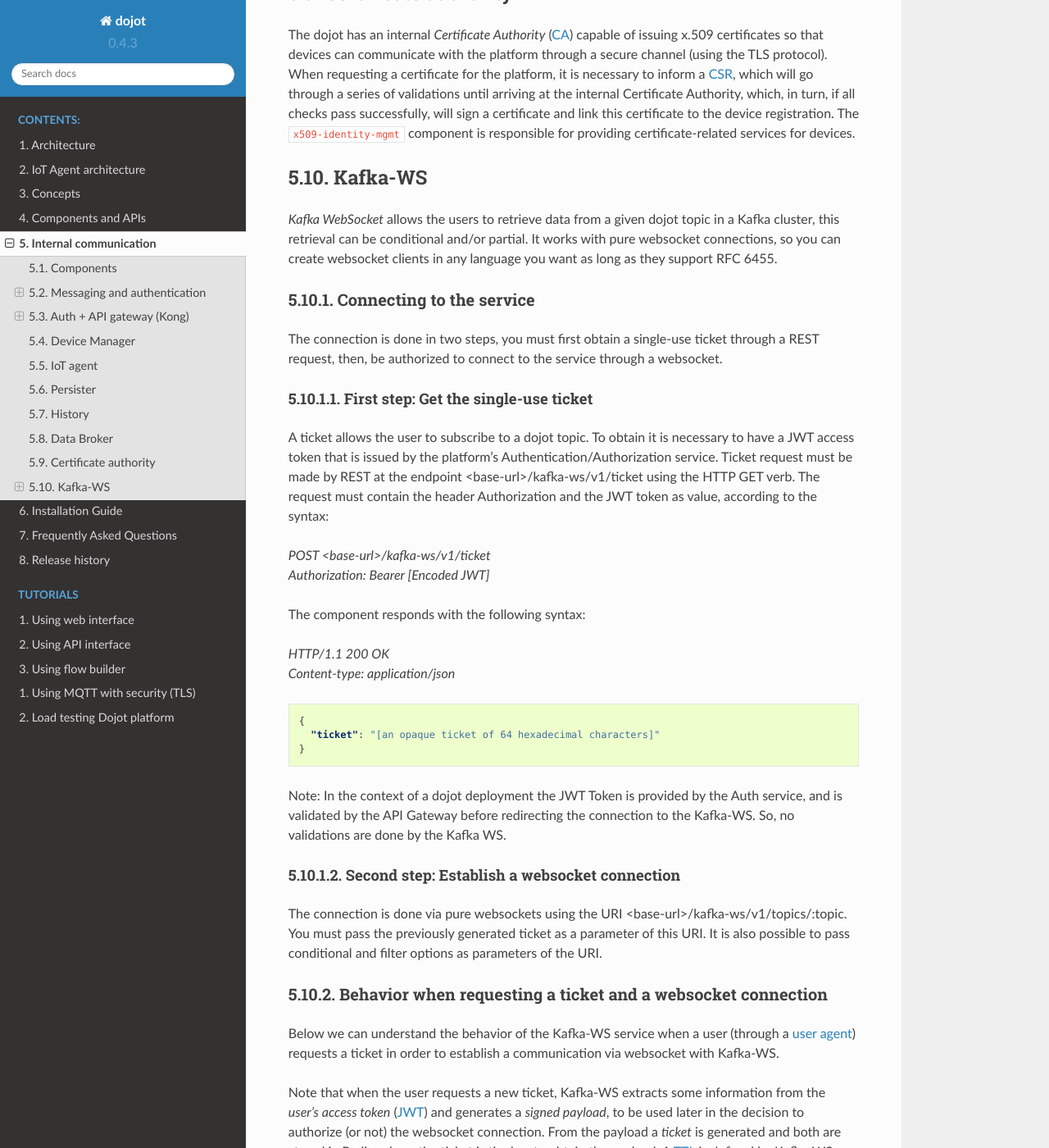
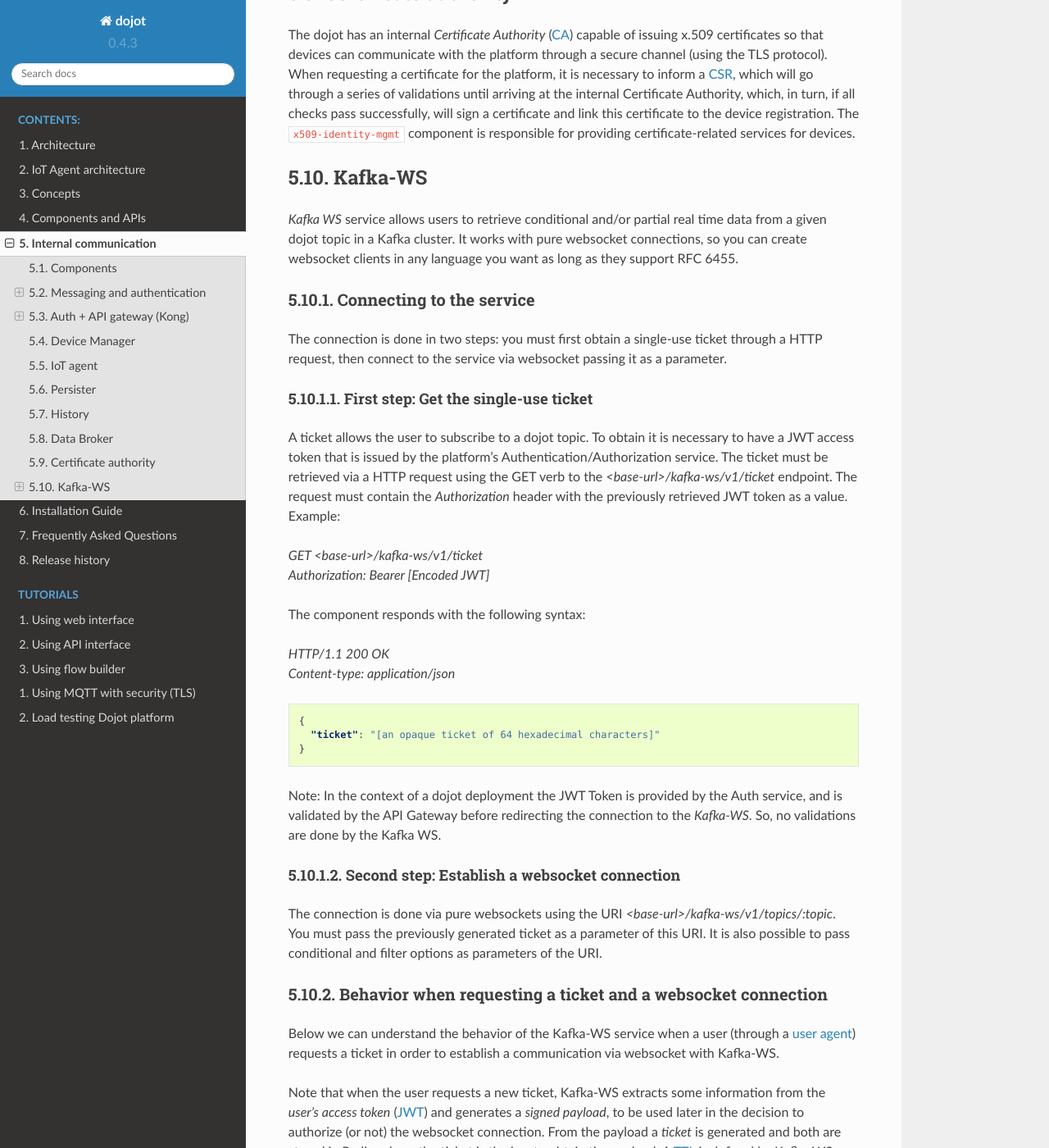
Before and after one commit to dojot/docs, a Sphinx documentation site: the page built from source/internal-communication.rst, in a window 1280 px wide and 1400 px high, scrolled down 6929 px. Shown: the whole window at 82% size. Built offline with Sphinx 7.4.7 and the Read the Docs theme 2.0.0, drawn with Linux system fonts in a browser that asks for light colours.

Commit message:
fixed more comments

```diff
--- a/source/architecture.rst
+++ b/source/architecture.rst
@@ -209,7 +209,7 @@
 device is transmitted over a secure (encrypted) channel and it is also possible
 to guarantee the integrity of the data.
 
-Kafka Websocket
+Kafka WS
 ***************
 This component is responsible for retrieving data from Apache Kafka through pure WebSocket
 connections. It was designed to allow dojot users to retrieve realtime raw and/or processed
--- a/source/internal-communication.rst
+++ b/source/internal-communication.rst
@@ -557,27 +557,27 @@
 Kafka-WS
 --------
 
-*Kafka WebSocket* allows the users to retrieve data from a given dojot
-topic in a Kafka cluster, this retrieval can be conditional and/or partial.
+*Kafka WS* service allows users to retrieve conditional and/or
+partial real time data from a given dojot topic in a Kafka cluster.
 It works with pure websocket connections, so you can create websocket
 clients in any language you want as long as they support RFC 6455.
 
 Connecting to the service
 ++++++++++++++++++++++++++
 
-The connection is done in two steps, you must first obtain a single-use ticket
-through a REST request, then, be authorized to connect to the service through
-a websocket.
+The connection is done in two steps: you must first obtain a single-use ticket
+through a HTTP request, then connect to the service via websocket passing it
+as a parameter.
 
 First step: Get the single-use ticket
 *************************************
 A ticket allows the user to subscribe to a dojot topic. To obtain it is necessary
 to have a JWT access token that is issued by the platform's Authentication/Authorization
-service. Ticket request must be made by REST at the endpoint <base-url>/kafka-ws/v1/ticket
-using the HTTP GET verb. The request must contain the header Authorization and the
-JWT token as value, according to the syntax:
+service. The ticket must be retrieved via a HTTP request using the GET verb to the
+`<base-url>/kafka-ws/v1/ticket` endpoint. The request must contain the `Authorization`
+header with the previously retrieved JWT token as a value. Example:
 
-| `POST <base-url>/kafka-ws/v1/ticket`
+| `GET <base-url>/kafka-ws/v1/ticket`
 | `Authorization: Bearer [Encoded JWT]`
 
 The component responds with the following syntax:
@@ -591,12 +591,12 @@
   }
 
 Note: In the context of a dojot deployment the JWT Token is provided by the Auth service,
-and is validated by the API Gateway before redirecting the connection to the Kafka-WS.
+and is validated by the API Gateway before redirecting the connection to the *Kafka-WS*.
 So, no validations are done by the Kafka WS.
 
 Second step: Establish a websocket connection
 **********************************************
-The connection is done via pure websockets using the URI <base-url>/kafka-ws/v1/topics/:topic.
+The connection is done via pure websockets using the URI `<base-url>/kafka-ws/v1/topics/:topic`.
 You must pass the previously generated ticket as a parameter of this URI. It is also possible
 to pass conditional and filter options as parameters of the URI.
 
```
Also changed, not shown: source/components-and-apis.rst (+7 -7 lines), 3 other files.
